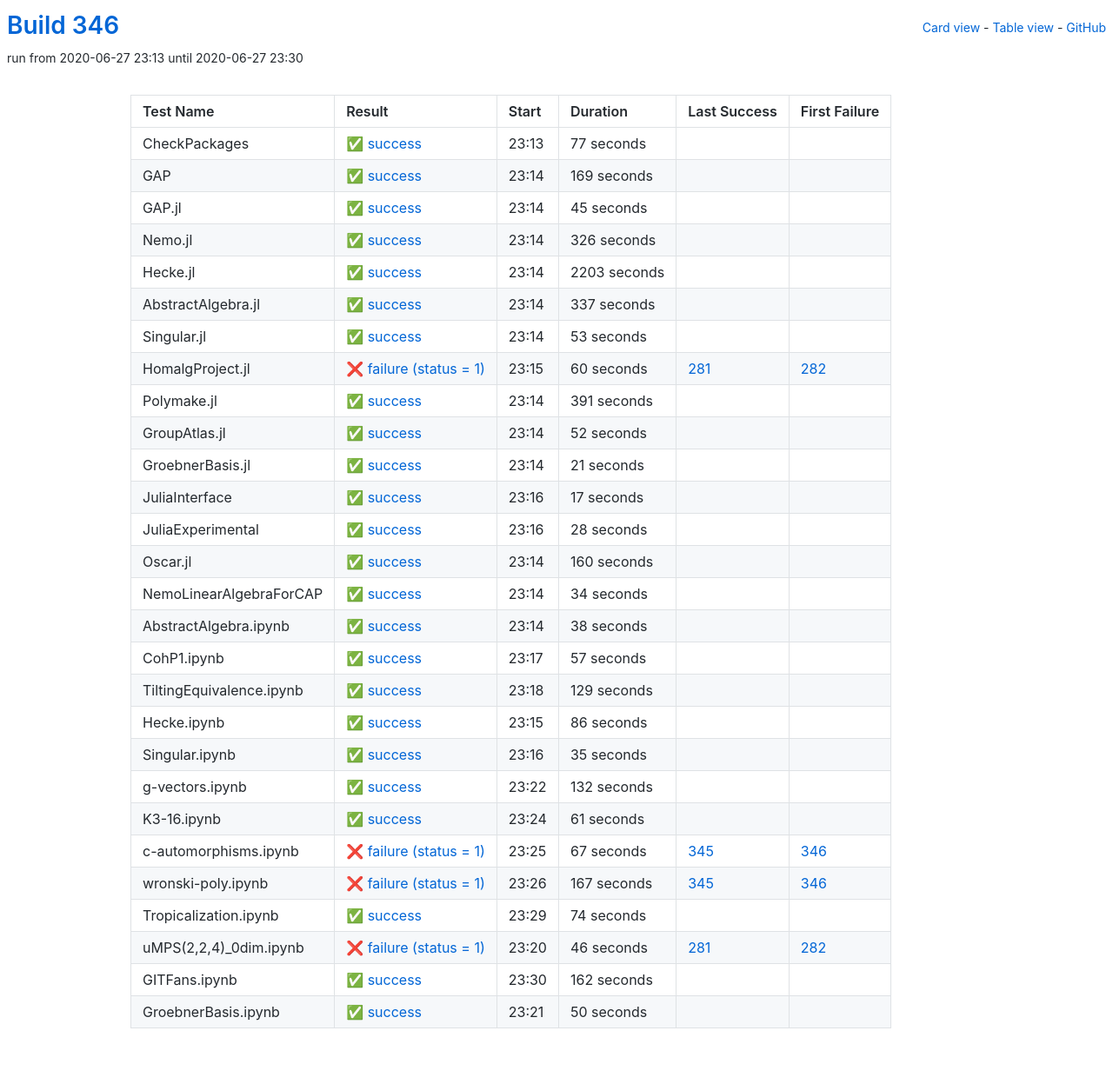
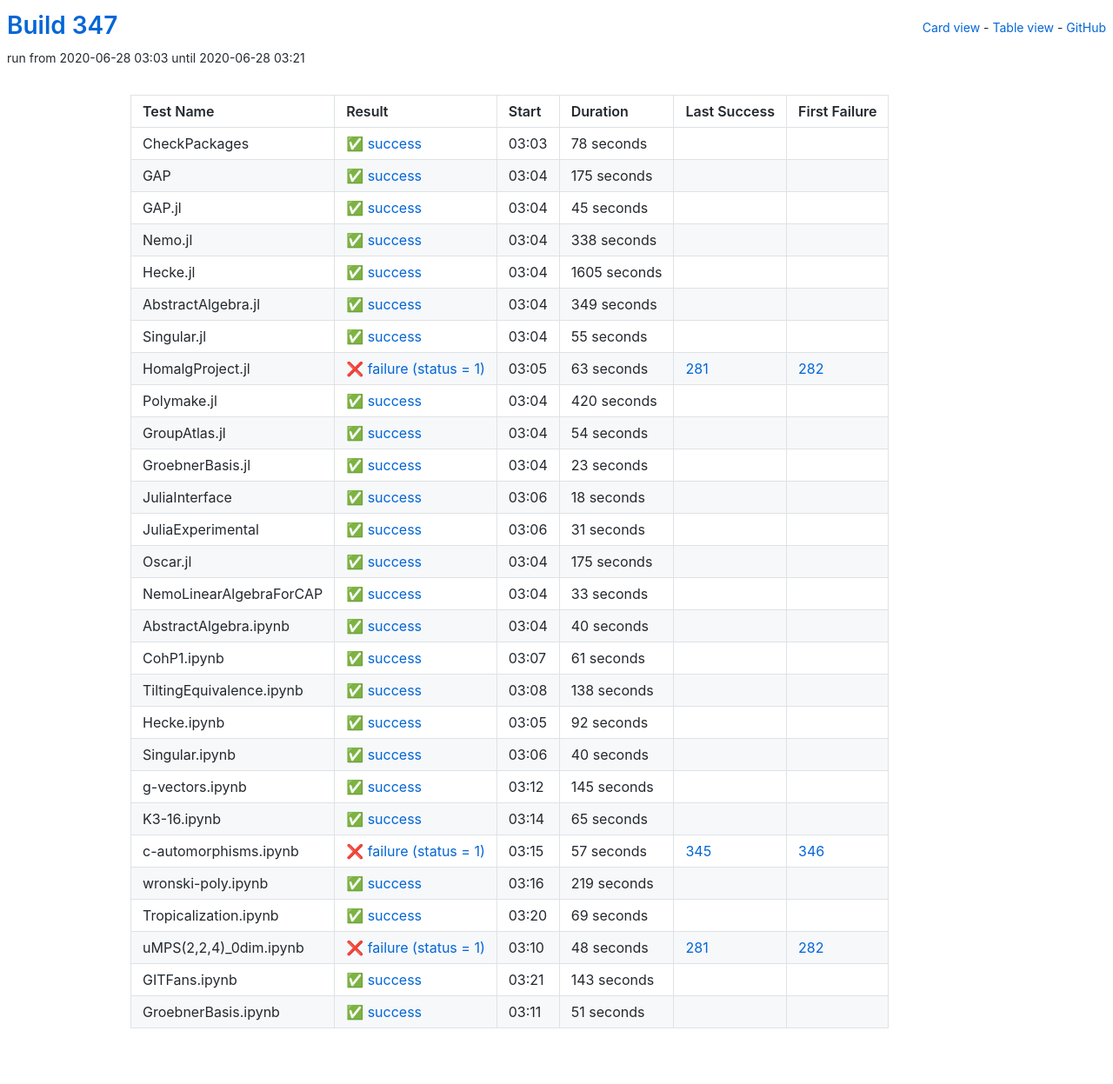
Before and after one commit to oscar-system/oscar-ci-status-stable, a Jekyll site: the page built from table.html, in a window 1280 px wide. Shown: the whole page at 87% size. Built offline with Jekyll 4.4.1, drawn with Linux system fonts in a browser that asks for light colours.

Commit message:
Build #347

```diff
--- a/_data/ci.yml
+++ b/_data/ci.yml
@@ -1,6 +1,6 @@
 ---
-build: 346
-build_url: https://oscarci.mathematik.uni-kl.de/job/oscar-stable/346/
+build: 347
+build_url: https://oscarci.mathematik.uni-kl.de/job/oscar-stable/347/
 job: oscar-stable
 organization: oscar-system
 repo: oscar-ci-status-stable
@@ -8,32 +8,32 @@ repourl: https://github.com/oscar-system/oscar-ci-status-stable
 tests:
 - name: CheckPackages
   id: checkpackages
-  log: https://oscarci.mathematik.uni-kl.de/job/oscar-stable/346/artifact/logs/build-346/CheckPackages.log
-  start: 2020-06-27 23:13
+  log: https://oscarci.mathematik.uni-kl.de/job/oscar-stable/347/artifact/logs/build-347/CheckPackages.log
+  start: 2020-06-28 03:03
   success: true
   exitcode: 0
   status: success
-  duration: 77
+  duration: 78
   last_success: false
   last_success_url:
   first_failure: false
   first_failure_url:
 - name: GAP
   id: gap
-  log: https://oscarci.mathematik.uni-kl.de/job/oscar-stable/346/artifact/logs/build-346/GAP.log
-  start: 2020-06-27 23:14
+  log: https://oscarci.mathematik.uni-kl.de/job/oscar-stable/347/artifact/logs/build-347/GAP.log
+  start: 2020-06-28 03:04
   success: true
   exitcode: 0
   status: success
-  duration: 169
+  duration: 175
   last_success: false
   last_success_url:
   first_failure: false
   first_failure_url:
 - name: GAP.jl
   id: gap-jl
-  log: https://oscarci.mathematik.uni-kl.de/job/oscar-stable/346/artifact/logs/build-346/GAP.jl.log
-  start: 2020-06-27 23:14
+  log: https://oscarci.mathematik.uni-kl.de/job/oscar-stable/347/artifact/logs/build-347/GAP.jl.log
+  start: 2020-06-28 03:04
   success: true
   exitcode: 0
   status: success
@@ -44,224 +44,164 @@ tests:
   first_failure_url:
 - name: Nemo.jl
   id: nemo-jl
-  log: https://oscarci.mathematik.uni-kl.de/job/oscar-stable/346/artifact/logs/build-346/Nemo.jl.log
-  start: 2020-06-27 23:14
+  log: https://oscarci.mathematik.uni-kl.de/job/oscar-stable/347/artifact/logs/build-347/Nemo.jl.log
+  start: 2020-06-28 03:04
   success: true
   exitcode: 0
   status: success
-  duration: 326
+  duration: 338
   last_success: false
   last_success_url:
   first_failure: false
   first_failure_url:
 - name: Hecke.jl
   id: hecke-jl
-  log: https://oscarci.mathematik.uni-kl.de/job/oscar-stable/346/artifact/logs/build-346/Hecke.jl.log
-  start: 2020-06-27 23:14
+  log: https://oscarci.mathematik.uni-kl.de/job/oscar-stable/347/artifact/logs/build-347/Hecke.jl.log
+  start: 2020-06-28 03:04
   success: true
   exitcode: 0
   status: success
-  duration: 2203
+  duration: 1605
   last_success: false
   last_success_url:
   first_failure: false
   first_failure_url:
 - name: AbstractAlgebra.jl
   id: abstractalgebra-jl
-  log: https://oscarci.mathematik.uni-kl.de/job/oscar-stable/346/artifact/logs/build-346/AbstractAlgebra.jl.log
-  start: 2020-06-27 23:14
+  log: https://oscarci.mathematik.uni-kl.de/job/oscar-stable/347/artifact/logs/build-347/AbstractAlgebra.jl.log
+  start: 2020-06-28 03:04
   success: true
   exitcode: 0
   status: success
-  duration: 337
+  duration: 349
   last_success: false
   last_success_url:
   first_failure: false
   first_failure_url:
 - name: Singular.jl
   id: singular-jl
-  log: https://oscarci.mathematik.uni-kl.de/job/oscar-stable/346/artifact/logs/build-346/Singular.jl.log
-  start: 2020-06-27 23:14
+  log: https://oscarci.mathematik.uni-kl.de/job/oscar-stable/347/artifact/logs/build-347/Singular.jl.log
+  start: 2020-06-28 03:04
   success: true
   exitcode: 0
   status: success
-  duration: 53
+  duration: 55
   last_success: false
   last_success_url:
   first_failure: false
   first_failure_url:
 - name: HomalgProject.jl
   id: homalgproject-jl
-  log: https://oscarci.mathematik.uni-kl.de/job/oscar-stable/346/artifact/logs/build-346/HomalgProject.jl.log
-  start: 2020-06-27 23:15
+  log: https://oscarci.mathematik.uni-kl.de/job/oscar-stable/347/artifact/logs/build-347/HomalgProject.jl.log
+  start: 2020-06-28 03:05
   success: false
   exitcode: 1
   status: failure
-  duration: 60
+  duration: 63
   last_success: 281
   last_success_url: https://oscarci.mathematik.uni-kl.de/job/oscar-stable/281/
   first_failure: 282
   first_failure_url: https://oscarci.mathematik.uni-kl.de/job/oscar-stable/282/
 - name: Polymake.jl
   id: polymake-jl
-  log: https://oscarci.mathematik.uni-kl.de/job/oscar-stable/346/artifact/logs/build-346/Polymake.jl.log
-  start: 2020-06-27 23:14
+  log: https://oscarci.mathematik.uni-kl.de/job/oscar-stable/347/artifact/logs/build-347/Polymake.jl.log
+  start: 2020-06-28 03:04
   success: true
   exitcode: 0
   status: success
-  duration: 391
+  duration: 420
   last_success: false
   last_success_url:
   first_failure: false
   first_failure_url:
 - name: GroupAtlas.jl
   id: groupatlas-jl
-  log: https://oscarci.mathematik.uni-kl.de/job/oscar-stable/346/artifact/logs/build-346/GroupAtlas.jl.log
-  start: 2020-06-27 23:14
+  log: https://oscarci.mathematik.uni-kl.de/job/oscar-stable/347/artifact/logs/build-347/GroupAtlas.jl.log
+  start: 2020-06-28 03:04
   success: true
   exitcode: 0
   status: success
-  duration: 52
+  duration: 54
   last_success: false
   last_success_url:
   first_failure: false
   first_failure_url:
 - name: GroebnerBasis.jl
   id: groebnerbasis-jl
-  log: https://oscarci.mathematik.uni-kl.de/job/oscar-stable/346/artifact/logs/build-346/GroebnerBasis.jl.log
-  start: 2020-06-27 23:14
+  log: https://oscarci.mathematik.uni-kl.de/job/oscar-stable/347/artifact/logs/build-347/GroebnerBasis.jl.log
+  start: 2020-06-28 03:04
   success: true
   exitcode: 0
   status: success
-  duration: 21
+  duration: 23
   last_success: false
   last_success_url:
   first_failure: false
   first_failure_url:
 - name: JuliaInterface
   id: juliainterface
-  log: https://oscarci.mathematik.uni-kl.de/job/oscar-stable/346/artifact/logs/build-346/JuliaInterface.log
-  start: 2020-06-27 23:16
+  log: https://oscarci.mathematik.uni-kl.de/job/oscar-stable/347/artifact/logs/build-347/JuliaInterface.log
+  start: 2020-06-28 03:06
   success: true
   exitcode: 0
   status: success
-  duration: 17
+  duration: 18
   last_success: false
   last_success_url:
   first_failure: false
   first_failure_url:
 - name: JuliaExperimental
   id: juliaexperimental
-  log: https://oscarci.mathematik.uni-kl.de/job/oscar-stable/346/artifact/logs/build-346/JuliaExperimental.log
-  start: 2020-06-27 23:16
+  log: https://oscarci.mathematik.uni-kl.de/job/oscar-stable/347/artifact/logs/build-347/JuliaExperimental.log
+  start: 2020-06-28 03:06
   success: true
   exitcode: 0
   status: success
-  duration: 28
+  duration: 31
   last_success: false
   last_success_url:
   first_failure: false
   first_failure_url:
 - name: Oscar.jl
   id: oscar-jl
-  log: https://oscarci.mathematik.uni-kl.de/job/oscar-stable/346/artifact/logs/build-346/Oscar.jl.log
-  start: 2020-06-27 23:14
+  log: https://oscarci.mathematik.uni-kl.de/job/oscar-stable/347/artifact/logs/build-347/Oscar.jl.log
+  start: 2020-06-28 03:04
   success: true
   exitcode: 0
   status: success
-  duration: 160
+  duration: 175
   last_success: false
   last_success_url:
   first_failure: false
   first_failure_url:
 - name: NemoLinearAlgebraForCAP
   id: nemolinearalgebraforcap
-  log: https://oscarci.mathematik.uni-kl.de/job/oscar-stable/346/artifact/logs/build-346/NemoLinearAlgebraForCAP.log
-  start: 2020-06-27 23:14
+  log: https://oscarci.mathematik.uni-kl.de/job/oscar-stable/347/artifact/logs/build-347/NemoLinearAlgebraForCAP.log
+  start: 2020-06-28 03:04
   success: true
   exitcode: 0
   status: success
-  duration: 34
+  duration: 33
   last_success: false
   last_success_url:
   first_failure: false
   first_failure_url:
 - name: AbstractAlgebra.ipynb
   id: abstractalgebra-ipynb
-  log: https://oscarci.mathematik.uni-kl.de/job/oscar-stable/346/artifact/logs/build-346/AbstractAlgebra.ipynb.log
-  start: 2020-06-27 23:14
+  log: https://oscarci.mathematik.uni-kl.de/job/oscar-stable/347/artifact/logs/build-347/AbstractAlgebra.ipynb.log
+  start: 2020-06-28 03:04
   success: true
   exitcode: 0
   status: success
-  duration: 38
+  duration: 40
   last_success: false
   last_success_url:
   first_failure: false
   first_failure_url:
 - name: CohP1.ipynb
   id: cohp1-ipynb
-  log: https://oscarci.mathematik.uni-kl.de/job/oscar-stable/346/artifact/logs/build-346/CohP1.ipynb.log
-  start: 2020-06-27 23:17
-  success: true
-  exitcode: 0
-  status: success
-  duration: 57
-  last_success: false
-  last_success_url:
-  first_failure: false
-  first_failure_url:
-- name: TiltingEquivalence.ipynb
-  id: tiltingequivalence-ipynb
-  log: https://oscarci.mathematik.uni-kl.de/job/oscar-stable/346/artifact/logs/build-346/TiltingEquivalence.ipynb.log
-  start: 2020-06-27 23:18
-  success: true
-  exitcode: 0
-  status: success
-  duration: 129
-  last_success: false
-  last_success_url:
-  first_failure: false
-  first_failure_url:
-- name: Hecke.ipynb
-  id: hecke-ipynb
-  log: https://oscarci.mathematik.uni-kl.de/job/oscar-stable/346/artifact/logs/build-346/Hecke.ipynb.log
-  start: 2020-06-27 23:15
-  success: true
-  exitcode: 0
-  status: success
-  duration: 86
-  last_success: false
-  last_success_url:
-  first_failure: false
-  first_failure_url:
-- name: Singular.ipynb
-  id: singular-ipynb
-  log: https://oscarci.mathematik.uni-kl.de/job/oscar-stable/346/artifact/logs/build-346/Singular.ipynb.log
-  start: 2020-06-27 23:16
-  success: true
-  exitcode: 0
-  status: success
-  duration: 35
-  last_success: false
-  last_success_url:
-  first_failure: false
-  first_failure_url:
-- name: g-vectors.ipynb
-  id: g-vectors-ipynb
-  log: https://oscarci.mathematik.uni-kl.de/job/oscar-stable/346/artifact/logs/build-346/g-vectors.ipynb.log
-  start: 2020-06-27 23:22
-  success: true
-  exitcode: 0
-  status: success
-  duration: 132
-  last_success: false
-  last_success_url:
-  first_failure: false
-  first_failure_url:
-- name: K3-16.ipynb
-  id: k3-16-ipynb
-  log: https://oscarci.mathematik.uni-kl.de/job/oscar-stable/346/artifact/logs/build-346/K3-16.ipynb.log
-  start: 2020-06-27 23:24
+  log: https://oscarci.mathematik.uni-kl.de/job/oscar-stable/347/artifact/logs/build-347/CohP1.ipynb.log
+  start: 2020-06-28 03:07
   success: true
   exitcode: 0
   status: success
@@ -270,74 +210,134 @@ tests:
   last_success_url:
   first_failure: false
   first_failure_url:
+- name: TiltingEquivalence.ipynb
+  id: tiltingequivalence-ipynb
+  log: https://oscarci.mathematik.uni-kl.de/job/oscar-stable/347/artifact/logs/build-347/TiltingEquivalence.ipynb.log
+  start: 2020-06-28 03:08
+  success: true
+  exitcode: 0
+  status: success
+  duration: 138
+  last_success: false
+  last_success_url:
+  first_failure: false
+  first_failure_url:
+- name: Hecke.ipynb
+  id: hecke-ipynb
+  log: https://oscarci.mathematik.uni-kl.de/job/oscar-stable/347/artifact/logs/build-347/Hecke.ipynb.log
+  start: 2020-06-28 03:05
+  success: true
+  exitcode: 0
+  status: success
+  duration: 92
+  last_success: false
+  last_success_url:
+  first_failure: false
+  first_failure_url:
+- name: Singular.ipynb
+  id: singular-ipynb
+  log: https://oscarci.mathematik.uni-kl.de/job/oscar-stable/347/artifact/logs/build-347/Singular.ipynb.log
+  start: 2020-06-28 03:06
+  success: true
+  exitcode: 0
+  status: success
+  duration: 40
+  last_success: false
+  last_success_url:
+  first_failure: false
+  first_failure_url:
+- name: g-vectors.ipynb
+  id: g-vectors-ipynb
+  log: https://oscarci.mathematik.uni-kl.de/job/oscar-stable/347/artifact/logs/build-347/g-vectors.ipynb.log
+  start: 2020-06-28 03:12
+  success: true
+  exitcode: 0
+  status: success
+  duration: 145
+  last_success: false
+  last_success_url:
+  first_failure: false
+  first_failure_url:
+- name: K3-16.ipynb
+  id: k3-16-ipynb
+  log: https://oscarci.mathematik.uni-kl.de/job/oscar-stable/347/artifact/logs/build-347/K3-16.ipynb.log
+  start: 2020-06-28 03:14
+  success: true
+  exitcode: 0
+  status: success
+  duration: 65
+  last_success: false
+  last_success_url:
+  first_failure: false
+  first_failure_url:
 - name: c-automorphisms.ipynb
   id: c-automorphisms-ipynb
-  log: https://oscarci.mathematik.uni-kl.de/job/oscar-stable/346/artifact/logs/build-346/c-automorphisms.ipynb.log
-  start: 2020-06-27 23:25
+  log: https://oscarci.mathematik.uni-kl.de/job/oscar-stable/347/artifact/logs/build-347/c-automorphisms.ipynb.log
+  start: 2020-06-28 03:15
   success: false
   exitcode: 1
   status: failure
-  duration: 67
+  duration: 57
   last_success: 345
   last_success_url: https://oscarci.mathematik.uni-kl.de/job/oscar-stable/345/
   first_failure: 346
   first_failure_url: https://oscarci.mathematik.uni-kl.de/job/oscar-stable/346/
 - name: wronski-poly.ipynb
   id: wronski-poly-ipynb
-  log: https://oscarci.mathematik.uni-kl.de/job/oscar-stable/346/artifact/logs/build-346/wronski-poly.ipynb.log
-  start: 2020-06-27 23:26
-  success: false
-  exitcode: 1
-  status: failure
-  duration: 167
-  last_success: 345
-  last_success_url: https://oscarci.mathematik.uni-kl.de/job/oscar-stable/345/
-  first_failure: 346
-  first_failure_url: https://oscarci.mathematik.uni-kl.de/job/oscar-stable/346/
-- name: Tropicalization.ipynb
-  id: tropicalization-ipynb
-  log: https://oscarci.mathematik.uni-kl.de/job/oscar-stable/346/artifact/logs/build-346/Tropicalization.ipynb.log
-  start: 2020-06-27 23:29
+  log: https://oscarci.mathematik.uni-kl.de/job/oscar-stable/347/artifact/logs/build-347/wronski-poly.ipynb.log
+  start: 2020-06-28 03:16
   success: true
   exitcode: 0
   status: success
-  duration: 74
+  duration: 219
+  last_success: false
+  last_success_url:
+  first_failure: false
+  first_failure_url:
+- name: Tropicalization.ipynb
+  id: tropicalization-ipynb
+  log: https://oscarci.mathematik.uni-kl.de/job/oscar-stable/347/artifact/logs/build-347/Tropicalization.ipynb.log
+  start: 2020-06-28 03:20
+  success: true
+  exitcode: 0
+  status: success
+  duration: 69
   last_success: false
   last_success_url:
   first_failure: false
   first_failure_url:
 - name: uMPS(2,2,4)_0dim.ipynb
   id: umps-2-2-4-0dim-ipynb
-  log: https://oscarci.mathematik.uni-kl.de/job/oscar-stable/346/artifact/logs/build-346/uMPS-2-2-4-_0dim.ipynb.log
-  start: 2020-06-27 23:20
+  log: https://oscarci.mathematik.uni-kl.de/job/oscar-stable/347/artifact/logs/build-347/uMPS-2-2-4-_0dim.ipynb.log
+  start: 2020-06-28 03:10
   success: false
   exitcode: 1
   status: failure
-  duration: 46
+  duration: 48
   last_success: 281
   last_success_url: https://oscarci.mathematik.uni-kl.de/job/oscar-stable/281/
   first_failure: 282
   first_failure_url: https://oscarci.mathematik.uni-kl.de/job/oscar-stable/282/
 - name: GITFans.ipynb
   id: gitfans-ipynb
-  log: https://oscarci.mathematik.uni-kl.de/job/oscar-stable/346/artifact/logs/build-346/GITFans.ipynb.log
-  start: 2020-06-27 23:30
+  log: https://oscarci.mathematik.uni-kl.de/job/oscar-stable/347/artifact/logs/build-347/GITFans.ipynb.log
+  start: 2020-06-28 03:21
   success: true
   exitcode: 0
   status: success
-  duration: 162
+  duration: 143
   last_success: false
   last_success_url:
   first_failure: false
   first_failure_url:
 - name: GroebnerBasis.ipynb
   id: groebnerbasis-ipynb
-  log: https://oscarci.mathematik.uni-kl.de/job/oscar-stable/346/artifact/logs/build-346/GroebnerBasis.ipynb.log
-  start: 2020-06-27 23:21
+  log: https://oscarci.mathematik.uni-kl.de/job/oscar-stable/347/artifact/logs/build-347/GroebnerBasis.ipynb.log
+  start: 2020-06-28 03:11
   success: true
   exitcode: 0
   status: success
-  duration: 50
+  duration: 51
   last_success: false
   last_success_url:
   first_failure: false
```
Also changed, not shown: README.md.
